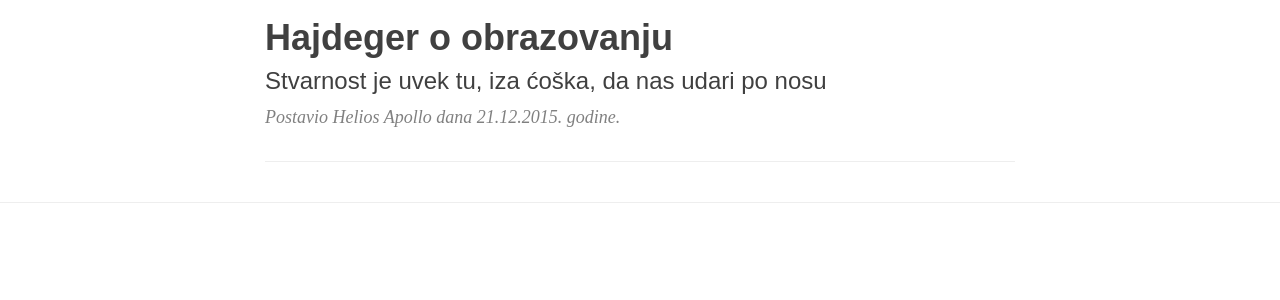
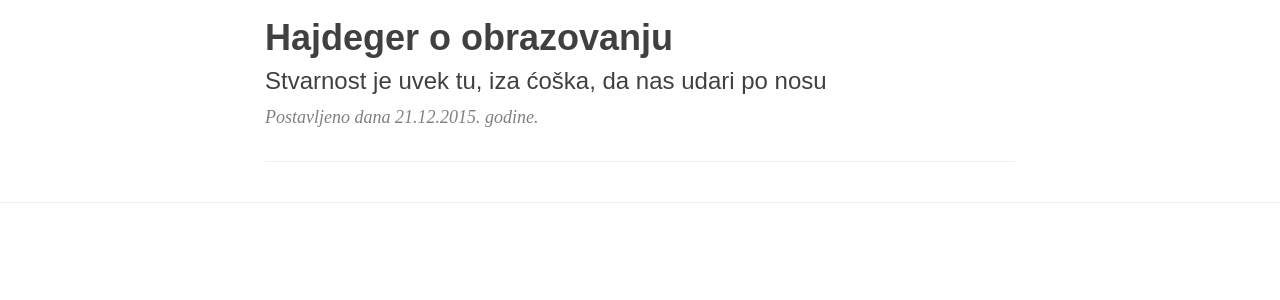
Before and after one commit to helios-apollo/helios-apollo.github.io, a Jekyll site: the page built from index.html, in a window 1280 px wide. Shown: the part 518-818 px from the top of the page. Built offline with Jekyll 4.4.1, drawn with Linux system fonts in a browser that asks for light colours; nearby versions of some CDN libraries; the list of posts is cut into pages by our own code.

Commit message:
first blog post

```diff
--- a/index.html
+++ b/index.html
@@ -15,7 +15,7 @@ description: "Sporadična razmišljanja"
         </h3>
         {% endif %}
     </a>
-    <p class="post-meta">Postavio {% if post.author %}{{ post.author }}{% else %}{{ site.title }}{% endif %} dana {{ post.date | date: "%d.%m.%Y." }} godine.</p>
+    <p class="post-meta">Postavljeno dana {{ post.date | date: "%d.%m.%Y." }} godine.</p>
 </div>
 <hr>
 {% endfor %}
```
